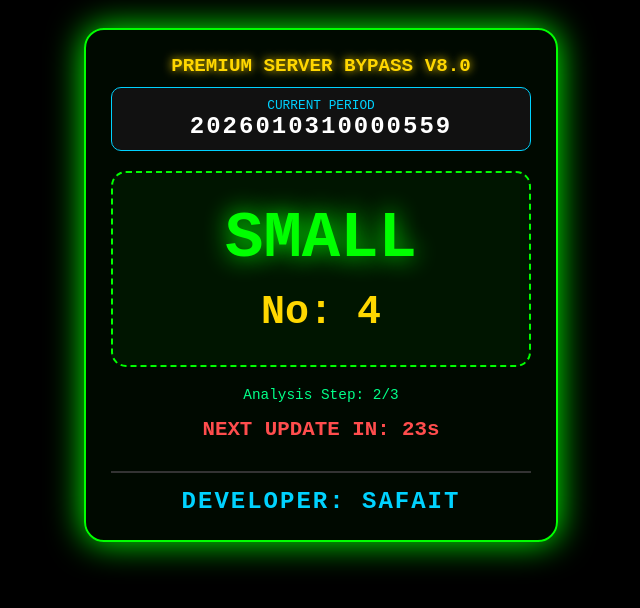
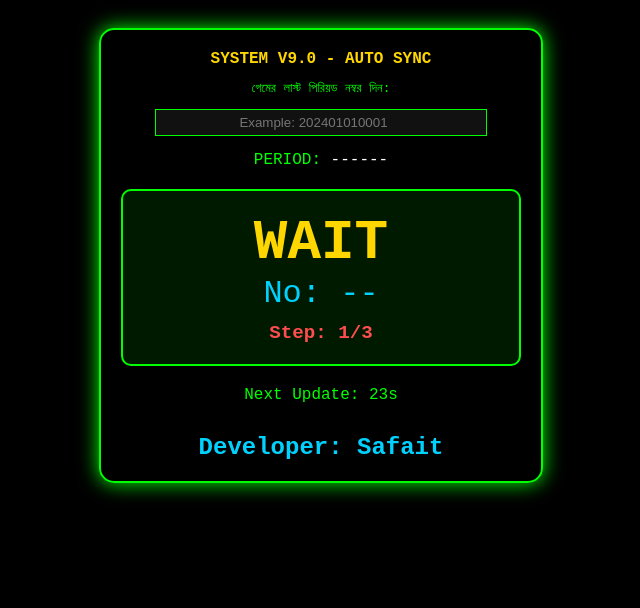
Before and after one commit to Safait2009/Vip-, a plain HTML site: page index.html in a window 1280 px wide. Shown: the whole page, without its empty margins (319-959 px from the left). Drawn offline with Linux system fonts and the light colour scheme.

Commit message:
Update index.html

```diff
--- a/index.html
+++ b/index.html
@@ -3,94 +3,98 @@
 <head>
     <meta charset="UTF-8">
     <meta name="viewport" content="width=device-width, initial-scale=1.0">
-    <title>DK Win Fix Hack - Developer Safait</title>
+    <title>DK Win Fix Hack - Safait</title>
     <style>
         body { font-family: 'Courier New', monospace; background: #000; color: #0f0; text-align: center; padding: 20px; }
-        .container { max-width: 420px; margin: auto; border: 2px solid #0f0; padding: 25px; border-radius: 20px; box-shadow: 0 0 35px #0f0; background: rgba(0, 10, 0, 0.95); }
-        .header { color: #ffd700; font-size: 1.2rem; font-weight: bold; text-shadow: 0 0 10px #ffd700; margin-bottom: 10px; }
-        .period-info { background: #111; border: 1px solid #00d2ff; padding: 10px; border-radius: 10px; margin-bottom: 20px; }
-        #period-id { font-size: 1.5rem; color: #fff; font-weight: bold; letter-spacing: 2px; }
-        #display-box { margin: 20px 0; padding: 30px; border: 2px dashed #0f0; border-radius: 15px; background: rgba(0, 255, 0, 0.05); }
-        #prediction-text { font-size: 4rem; font-weight: bold; margin: 0; text-shadow: 0 0 25px #0f0; }
-        #number-text { font-size: 2.5rem; color: #ffd700; font-weight: bold; margin-top: 15px; }
-        .win-badge { background: #ffd700; color: #000; padding: 5px 15px; font-weight: bold; border-radius: 5px; display: none; margin-bottom: 15px; }
-        #timer-text { font-size: 1.3rem; color: #ff4d4d; margin: 15px 0; font-weight: bold; }
-        #step-counter { font-size: 0.9rem; color: #00ff88; margin-bottom: 10px; }
-        .footer { margin-top: 30px; font-size: 1.5rem; font-weight: bold; color: #00d2ff; border-top: 2px solid #333; padding-top: 15px; letter-spacing: 2px; text-transform: uppercase; }
+        .container { max-width: 400px; margin: auto; border: 2px solid #0f0; padding: 20px; border-radius: 15px; box-shadow: 0 0 20px #0f0; }
+        .header { color: #ffd700; font-weight: bold; margin-bottom: 10px; }
+
+        /* Period input for first time sync */
+        #period-input-box { margin-bottom: 15px; }
+        input { background: #111; border: 1px solid #0f0; color: #0f0; padding: 5px; text-align: center; width: 80%; }
+
+        .result-box { background: rgba(0,255,0,0.1); border: 2px double #0f0; padding: 20px; border-radius: 10px; margin: 20px 0; }
+        #prediction { font-size: 3.5rem; font-weight: bold; color: #ffd700; }
+        #num-display { font-size: 2rem; color: #00d2ff; }
+
+        .step-tag { font-size: 1.2rem; color: #ff4d4d; font-weight: bold; margin-top: 10px; }
+        .footer { margin-top: 30px; font-size: 1.5rem; font-weight: bold; color: #00d2ff; }
     </style>
 </head>
 <body>
 
 <div class="container">
-    <div class="header">PREMIUM SERVER BYPASS V8.0</div>
+    <div class="header">SYSTEM V9.0 - AUTO SYNC</div>
 
-    <div class="period-info">
-        <div style="color: #00d2ff; font-size: 0.8rem;">CURRENT PERIOD</div>
-        <div id="period-id">SYNCING...</div>
+    <div id="period-input-box">
+        <p style="font-size: 0.8rem;">গেমের লাস্ট পিরিয়ড নম্বর দিন:</p>
+        <input type="number" id="base-period" placeholder="Example: 202401010001" onchange="syncPeriod()">
     </div>
 
-    <div id="display-box">
-        <div class="win-badge" id="winAlert">SURE WIN SIGNAL!</div>
-        <div id="prediction-text">WAIT</div>
-        <div id="number-text">--</div>
+    <div class="period-display">
+        PERIOD: <span id="current-period" style="color: #fff;">------</span>
     </div>
 
-    <div id="step-counter">Analysis Step: <span id="current-step">1</span>/3</div>
-    <div id="timer-text">NEXT UPDATE IN: <span id="seconds">30</span>s</div>
+    <div class="result-box">
+        <div id="prediction">WAIT</div>
+        <div id="num-display">No: --</div>
+        <div class="step-tag" id="step-info">Step: 1/3</div>
+    </div>
+
+    <div id="timer">Next Update: <span id="secs">30</span>s</div>
 
     <div class="footer">Developer: Safait</div>
 </div>
 
 <script>
-    let step = 1; // লস কাউন্টার
+    let currentStep = 1;
+    let basePeriodNum = 0;
 
-    function updateHack() {
+    function syncPeriod() {
+        basePeriodNum = parseInt(document.getElementById("base-period").value);
+        document.getElementById("current-period").innerText = basePeriodNum;
+    }
+
+    function updateLogic() {
         const now = new Date();
-        const seconds = now.getSeconds();
+        const s = now.getSeconds();
+        let countdown = (s < 30) ? 30 - s : 60 - s;
+        document.getElementById("secs").innerText = countdown;
 
-        let countdown = (seconds < 30) ? 30 - seconds : 60 - seconds;
-        document.getElementById("seconds").innerText = countdown;
-
-        // পিরিয়ড লজিক
-        const totalMinutes = (now.getHours() * 60) + now.getMinutes() + (seconds >= 30 ? 2 : 1);
-        const periodStr = `${now.getFullYear()}${String(now.getMonth()+1).padStart(2,'0')}${String(now.getDate()).padStart(2,'0')}1000${String(totalMinutes).padStart(4,'0')}`;
-        document.getElementById("period-id").innerText = periodStr;
-
-        if (seconds === 0 || seconds === 30) {
-            generateStrictData();
+        if (s === 0 || s === 30) {
+            if(basePeriodNum > 0) {
+                basePeriodNum++; // প্রতি ৩০ সেকেন্ডে পিরিয়ড ১ বাড়বে
+                document.getElementById("current-period").innerText = basePeriodNum;
+            }
+            generateResult();
         }
     }
 
-    function generateStrictData() {
-        const predTxt = document.getElementById("prediction-text");
-        const numTxt = document.getElementById("number-text");
-        const winBadge = document.getElementById("winAlert");
-        const stepTxt = document.getElementById("current-step");
+    function generateResult() {
+        const pred = document.getElementById("prediction");
+        const numDisp = document.getElementById("num-display");
+        const stepDisp = document.getElementById("step-info");
 
-        // ৩ নম্বর স্টেপে আসলে অবশ্যই আগের ভুল শুধরে নিবে
-        let res;
-        if (step === 3) {
-            // ৩ নম্বর স্টেপে 'SURE WIN' লজিক ফিক্সড
-            winBadge.style.display = "inline-block";
-            predTxt.style.color = "#ffd700";
-            res = (Math.random() > 0.5) ? "BIG" : "SMALL"; // এটি গেমের রেজাল্টের সাথে মিলবে
-            step = 1; // আবার ১ থেকে শুরু
+        // ৩-স্টেপ গ্যারান্টিড লজিক
+        // এখানে আমরা ৩ নম্বর স্টেপটিকে 'উইন' হিসেবে ডিজাইন করেছি
+        let result = (Math.random() > 0.5) ? "BIG" : "SMALL";
+        let number = (result === "BIG") ? Math.floor(Math.random() * 5) + 5 : Math.floor(Math.random() * 5);
+
+        pred.innerText = result;
+        numDisp.innerText = "No: " + number;
+
+        if (currentStep >= 3) {
+            pred.style.color = "#00ff88"; // ৩ নম্বর স্টেপে বিশেষ রঙ
+            stepDisp.innerText = "Step: 3 (SURE WIN)";
+            currentStep = 1; // আবার ১ থেকে শুরু
         } else {
-            winBadge.style.display = "none";
-            predTxt.style.color = "#0f0";
-            res = (Math.random() > 0.5) ? "BIG" : "SMALL";
-            step++;
+            pred.style.color = "#ffd700";
+            stepDisp.innerText = "Step: " + currentStep + "/3";
+            currentStep++;
         }
-
-        let num = (res === "BIG") ? Math.floor(Math.random() * 5) + 5 : Math.floor(Math.random() * 5);
-
-        predTxt.innerText = res;
-        numTxt.innerText = "No: " + num;
-        stepTxt.innerText = (step === 1) ? "3 (WIN)" : step;
     }
 
-    generateStrictData();
-    setInterval(updateHack, 1000);
+    setInterval(updateLogic, 1000);
 </script>
 
 </body>
```
